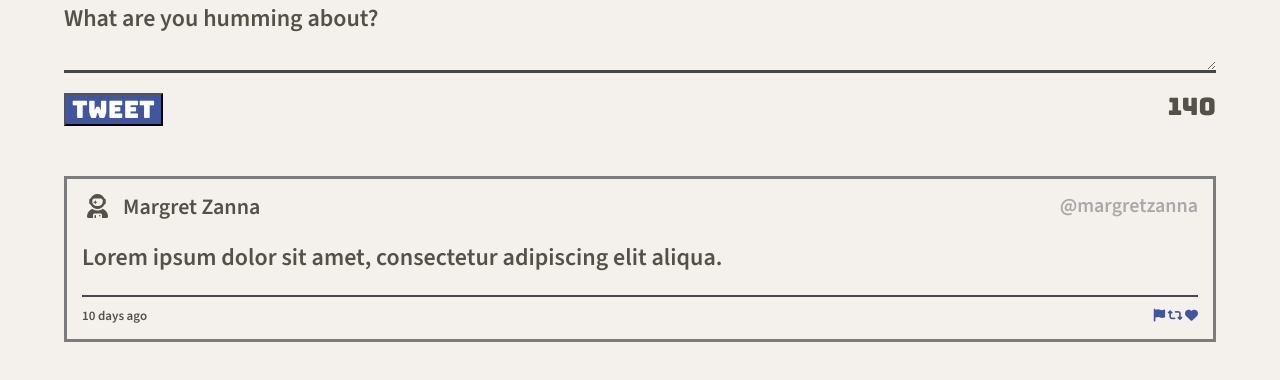
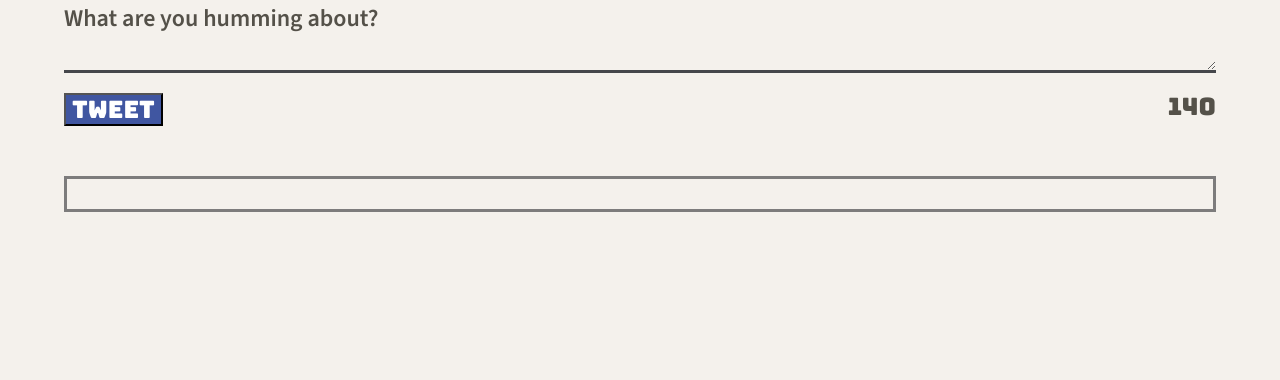
Before and after one commit to joycuicui/tweeter, a website: page public/index.html in a window 1280 px wide. Shown: the part 616-996 px from the top of the page. After the commit the page ends 878 px from the top, so only its background shows below. Drawn offline with nearby package versions, Linux system fonts and the light colour scheme.

Commit message:
remove fake text in tweet-container

```diff
--- a/public/index.html
+++ b/public/index.html
@@ -72,29 +72,7 @@
         </form>
       </section>
 
-      <section class="tweet-container">
-        <article>
-          <header>
-            <i id="profile-image" class="fa-solid fa-user-astronaut"></i>
-            <span id="user-name">Margret Zanna</span>
-            <span id="at-user">@margretzanna</span>
-          </header>
-          <div class="tweet-content">
-            <p>
-              Lorem ipsum dolor sit amet, consectetur adipiscing elit aliqua.
-            </p>
-          </div>
-          <hr />
-          <footer>
-            <span>10 days ago</span>
-            <div class="icons">
-              <i class="fa-solid fa-flag"> </i>
-              <i class="fa-solid fa-retweet"> </i>
-              <i class="fa-solid fa-heart"> </i>
-            </div>
-          </footer>
-        </article>
-      </section>
+      <article id="tweet-container"></article>
     </main>
   </body>
 </html>
```
